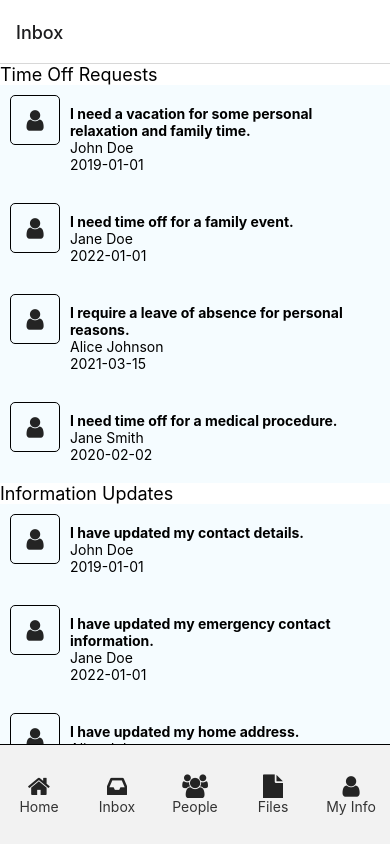
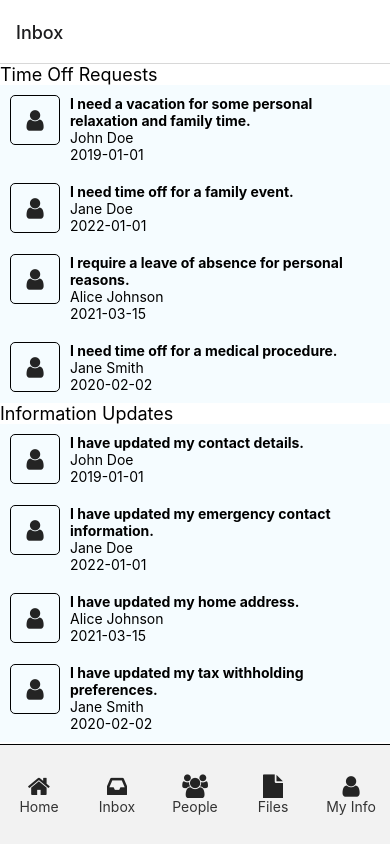
Before and after one commit to WalterEschenbach/hr, a React Native app: screen /Inbox in a window 390 px wide. Built offline with nearby package versions, Linux system fonts and the light colour scheme.

Commit message:
minor formatting

```diff
--- a/src/screens/InboxScreen.js
+++ b/src/screens/InboxScreen.js
@@ -68,8 +68,9 @@ const styles = StyleSheet.create({
     textContainer: {
         flexDirection: 'column',
         justifyContent: 'flex-start',
+        alignItems: 'flex-start',
         flex: 1,
-        margin: 10,
+        marginHorizontal: 10,
     },
     header: {
         fontSize: 18,
```
